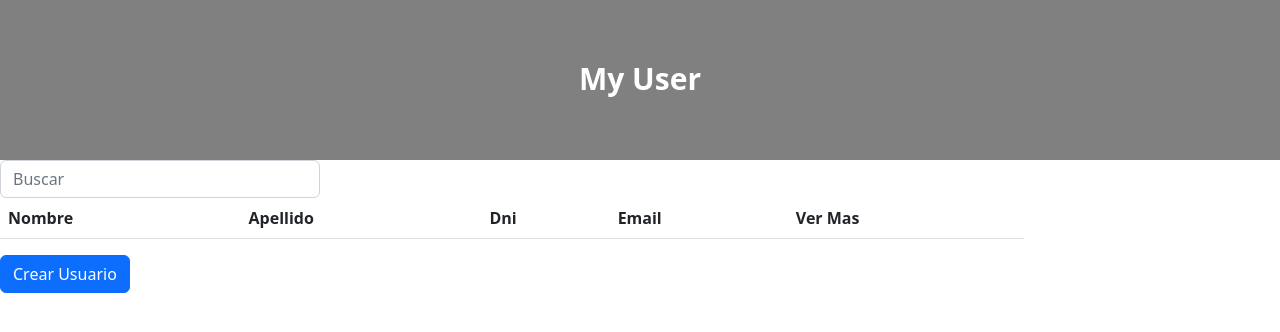
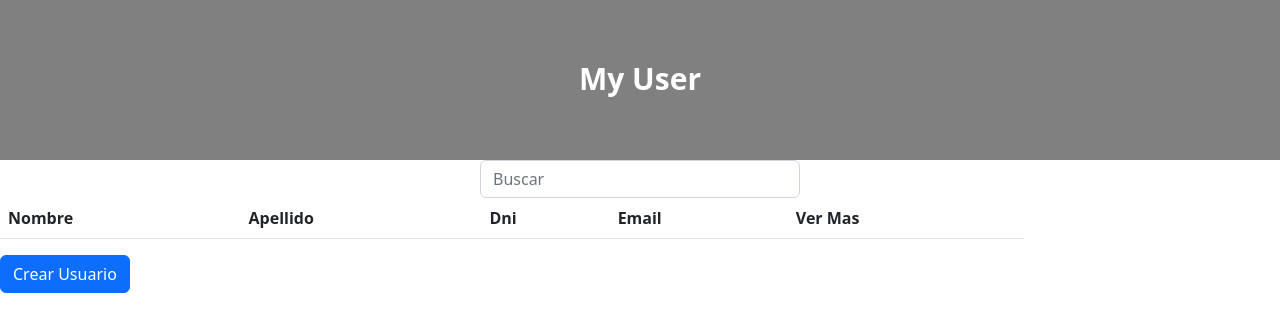
Before and after one commit to AdrianoAbdelnur/pruebaCRUD, a plain HTML site: page index.html in a window 1280 px wide. Drawn offline with nearby package versions, Linux system fonts and the light colour scheme.

Commit message:
input centrado correctamente

```diff
--- a/index.html
+++ b/index.html
@@ -16,8 +16,8 @@
     <header>
         My User
     </header>
-    <div class="d-flex w-25 ">
-        <input oninput="buscar(this.value)" type="text" placeholder="Buscar" class="form-control">
+    <div class="d-flex w-100 justify-content-center">
+        <input oninput="buscar(this.value)" type="text" placeholder="Buscar" class="form-control w-25" >
     </div>
     <div class="tablecontainer">
         <table class="table table-striped">
```
